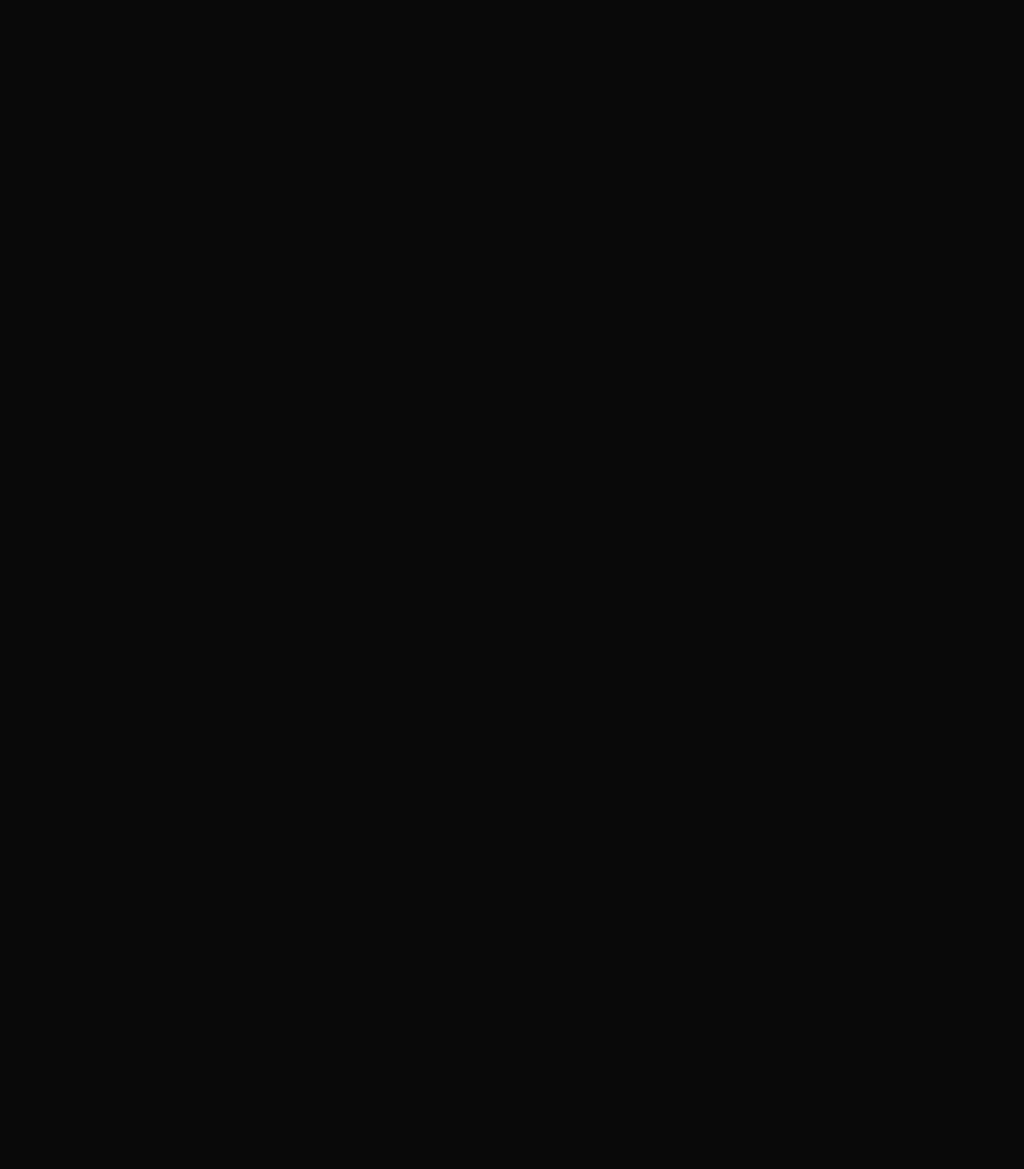
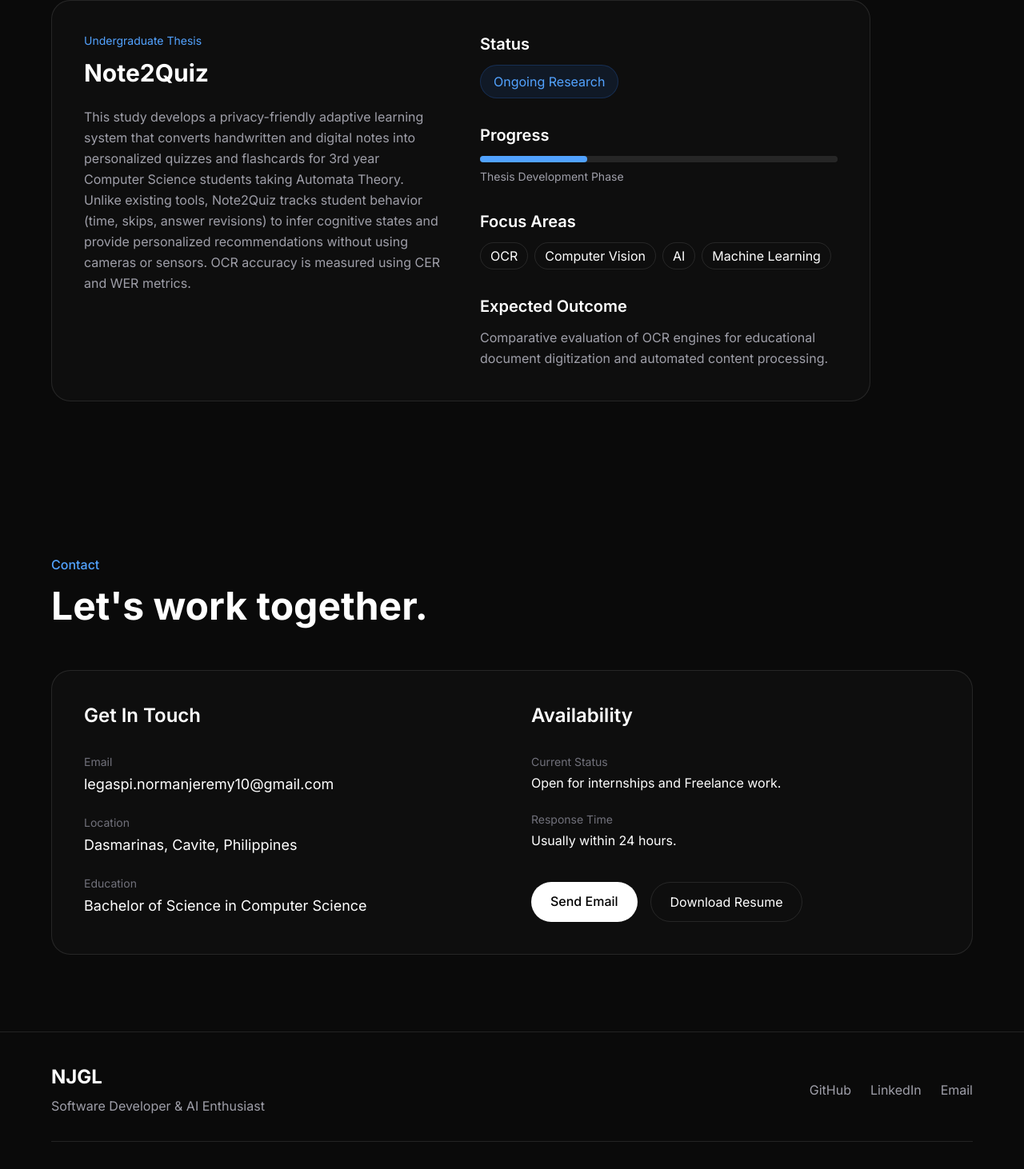
Before and after one commit to legaspijeremy/Jeremy-Portfolio, a React (Vite) app: page / in a window 1280 px wide. Shown: the part 2882-4344 px from the top of the page at 80% size. Before the commit the page ends 2594 px from the top, so only its background shows below. Built offline with nearby package versions, Linux system fonts and the light colour scheme.

Commit message:
Day 4 Reseach and Contact

```diff
--- a/src/App.jsx
+++ b/src/App.jsx
@@ -3,6 +3,9 @@
 import About from "./sections/About";
 import Skills from "./sections/Skills";
 import Projects from "./sections/Projects";
+import Research from "./sections/Research";
+import Contact from "./sections/Contact";
+import Footer from "./sections/Footer";
 
 function App() {
   return (
@@ -15,6 +18,12 @@
       <Skills />
 
       <Projects />
+
+      <Research />
+
+      <Contact />
+
+      <Footer />
     </>
   );
 }
--- a/src/sections/Contact.jsx
+++ b/src/sections/Contact.jsx
@@ -0,0 +1,142 @@
+export default function Contact() {
+  return (
+    <section
+      id="contact"
+      className="py-24 px-8"
+    >
+      <div className="max-w-6xl mx-auto">
+
+        <p className="text-blue-400 font-medium mb-4">
+          Contact
+        </p>
+
+        <h2 className="text-4xl md:text-5xl font-bold mb-14">
+          Let's work together.
+        </h2>
+
+        <div
+          className="
+          border border-white/10
+          rounded-3xl
+          p-6 md:p-10
+          bg-white/[0.02]
+          "
+        >
+
+          <div className="grid md:grid-cols-2 gap-12">
+
+            {/* Left Side */}
+            <div>
+
+              <h3 className="text-2xl font-semibold mb-8">
+                Get In Touch
+              </h3>
+
+              <div className="space-y-6">
+
+                <div>
+                  <p className="text-zinc-500 text-sm mb-1">
+                    Email
+                  </p>
+                    <a
+                    href="mailto:legaspi.normanjeremy10@gmail.com"
+                    className="text-lg hover:text-blue-400 transition-colors break-all"
+                    >
+                        legaspi.normanjeremy10@gmail.com
+                    </a>
+                </div>
+
+                <div>
+                  <p className="text-zinc-500 text-sm mb-1">
+                    Location
+                  </p>
+                  <p className="text-lg">
+                    Dasmarinas, Cavite, Philippines
+                  </p>
+                </div>
+
+                <div>
+                  <p className="text-zinc-500 text-sm mb-1">
+                    Education
+                  </p>
+                  <p className="text-lg">
+                    Bachelor of Science in Computer Science
+                  </p>
+                </div>
+
+              </div>
+
+            </div>
+
+            {/* Right Side */}
+            <div>
+
+              <h3 className="text-2xl font-semibold mb-8">
+                Availability
+              </h3>
+
+              <div className="space-y-6">
+
+                <div>
+                  <p className="text-zinc-500 text-sm mb-1">
+                    Current Status
+                  </p>
+                  <p>
+                    Open for internships and Freelance work.
+                  </p>
+                </div>
+
+                <div>
+                  <p className="text-zinc-500 text-sm mb-1">
+                    Response Time
+                  </p>
+                  <p>
+                    Usually within 24 hours.
+                  </p>
+                </div>
+
+              </div>
+
+              <div className="flex flex-wrap gap-4 mt-10">
+
+                <a
+                  href="mailto:your@email.com"
+                  className="
+                  px-6 py-3
+                  bg-white
+                  text-black
+                  rounded-full
+                  font-medium
+                  hover:scale-105
+                  transition-all
+                  duration-300
+                  "
+                >
+                  Send Email
+                </a>
+
+                <button
+                  className="
+                  px-6 py-3
+                  border border-white/10
+                  rounded-full
+                  hover:bg-white/5
+                  transition-all
+                  duration-300
+                  "
+                >
+                  Download Resume
+                </button>
+
+              </div>
+
+            </div>
+
+          </div>
+
+        </div>
+
+      </div>
+    </section>
+  );
+}
--- /dev/null
+++ b/src/sections/Footer.jsx
@@ -0,0 +1,60 @@
+export default function Footer() {
+  return (
+    <footer className="border-t border-white/10 py-10 px-8">
+      <div className="max-w-6xl mx-auto">
+
+        <div className="flex flex-col md:flex-row justify-between items-center gap-6">
+
+          {/* Left Side */}
+          <div>
+
+            <h3 className="text-2xl font-bold mb-2">
+              NJGL
+            </h3>
+
+            <p className="text-zinc-400">
+              Software Developer & AI Enthusiast
+            </p>
+
+          </div>
+
+          {/* Right Side */}
+          <div className="flex gap-6 text-zinc-400">
+
+            <a
+              href="#"
+              className="hover:text-white transition"
+            >
+              GitHub
+            </a>
+
+            <a
+              href="#"
+              className="hover:text-white transition"
+            >
+              LinkedIn
+            </a>
+
+            <a
+              href="mailto:legaspi.normanjeremy10@gmail.com"
+              className="hover:text-white transition"
+            >
+              Email
+            </a>
+
+          </div>
+
+        </div>
+
+        <div className="mt-8 pt-8 border-t border-white/10">
+
+          <p className="text-zinc-500 text-sm text-center">
+            © 2026 Norman Jeremy Legaspi. All rights reserved.
+          </p>
+
+        </div>
+
+      </div>
+    </footer>
+  );
+}
--- a/src/sections/Research.jsx
+++ b/src/sections/Research.jsx
@@ -0,0 +1,140 @@
+export default function Research() {
+  return (
+    <section
+      id="research"
+      className="py-24 px-8"
+    >
+      <div className="max-w-6xl mx-auto">
+
+        <p className="text-blue-400 font-medium mb-4">
+          Current Research
+        </p>
+
+        <h2 className="text-4xl md:text-5xl font-bold mb-14">
+          Empathic Quiz Generation from Notes of Automata Theory.
+        </h2>
+
+        {/* Research Card */}
+        <div
+            className="
+            border border-white/10
+            rounded-3xl
+            p-8 md: p-10
+            bg-white/[0.02]
+            max-w-5xl
+            "
+        >
+
+        <div className="grid md:grid-cols-2 gap-12">
+              {/* Left content */}
+            <div>
+
+                <p className="text-blue-400 text-sm mb-3">
+                    Undergraduate Thesis
+                </p>
+
+                <h3 className="text-3xl font-bold mb-6">
+                    Note2Quiz
+                </h3>
+
+                <p className="text-zinc-400 leading-relaxed">
+                    This study develops a privacy-friendly adaptive learning system
+                    that converts handwritten and digital notes into personalized
+                    quizzes and flashcards for 3rd year Computer Science students
+                    taking Automata Theory. Unlike existing tools, Note2Quiz tracks
+                    student behavior (time, skips, answer revisions) to infer
+                    cognitive states and provide personalized recommendations
+                    without using cameras or sensors. OCR accuracy is measured
+                    using CER and WER metrics.
+                </p>
+
+            </div>
+
+            <div className="space-y-8">
+
+                    {/* Right Content */}
+                <div>
+
+                    <h4 className="text-xl font-semibold mb-3">
+                        Status
+                    </h4>
+
+                    <span
+                        className="
+                        inline-flex
+                        px-4 py-2
+                        rounded-full
+                        bg-blue-500/10
+                        text-blue-400
+                        border border-blue-500/20
+                        "
+                    >
+                        Ongoing Research
+                    </span>
+
+                </div>
+                <div>
+                    <h4 className="text-xl font-semibold mb-3">
+                        Progress
+                    </h4>
+
+                <div className="w-full h-2 bg-white/10 rounded-full">
+                    <div className="w-[30%] h-2 bg-blue-400 rounded-full"></div>
+                </div>
+
+                <p className="text-zinc-400 mt-2 text-sm">
+                Thesis Development Phase
+                </p>
+            </div>
+
+              <div>
+
+                <h4 className="text-xl font-semibold mb-3">
+                  Focus Areas
+                </h4>
+
+                <div className="flex flex-wrap gap-2">
+
+                  <span className="px-3 py-1 border border-white/10 rounded-full">
+                    OCR
+                  </span>
+
+                  <span className="px-3 py-1 border border-white/10 rounded-full">
+                    Computer Vision
+                  </span>
+
+                  <span className="px-3 py-1 border border-white/10 rounded-full">
+                    AI
+                  </span>
+
+                  <span className="px-3 py-1 border border-white/10 rounded-full">
+                    Machine Learning
+                  </span>
+
+                </div>
+
+              </div>
+
+              <div>
+
+                <h4 className="text-xl font-semibold mb-3">
+                  Expected Outcome
+                </h4>
+
+                <p className="text-zinc-400 leading-relaxed">
+                  Comparative evaluation of OCR engines for
+                  educational document digitization and
+                  automated content processing.
+                </p>
+
+              </div>
+
+            </div>
+
+          </div>
+        </div>
+        </div>
+
+    </section>
+  );
+}
```
